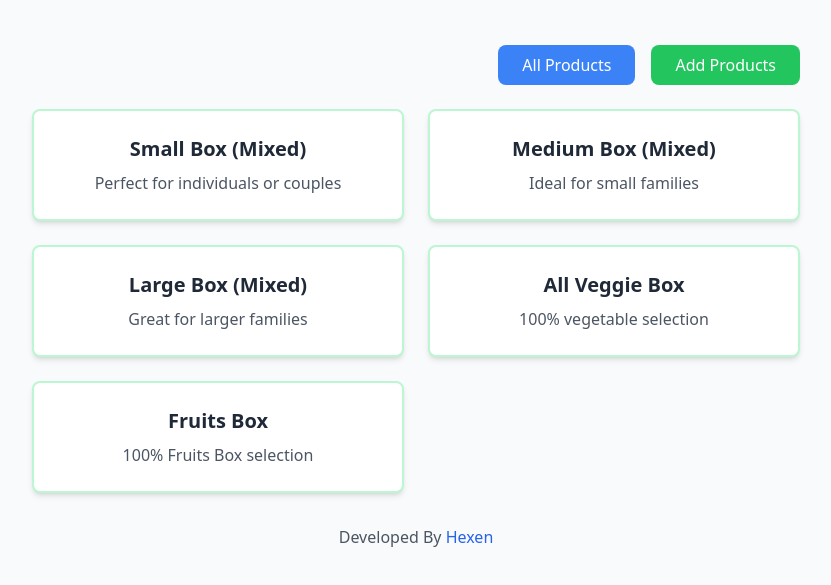
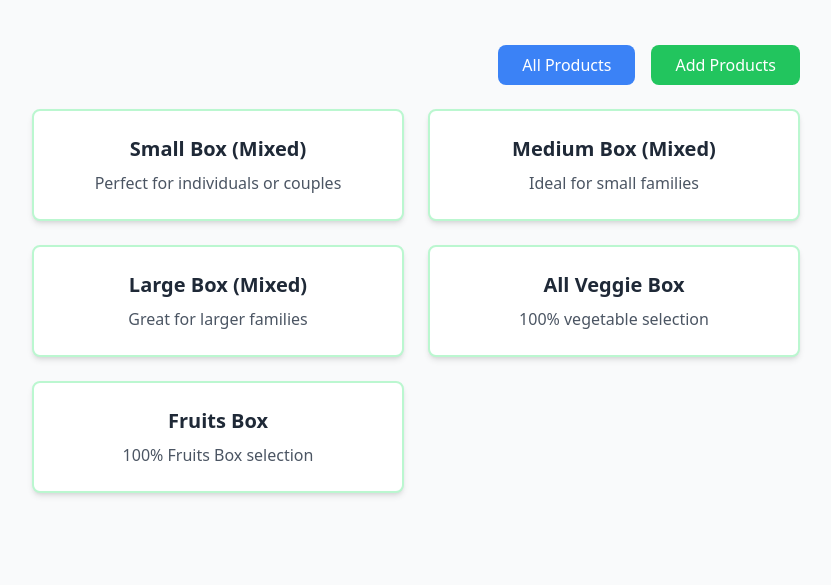
Before and after one commit to hexendevelopers/Veg-Management-Grocery-Kart, a plain HTML site: page index.html in a window 1280 px wide. Shown: the part 127-712 px from the top of the page, without its empty margins (224-1055 px from the left). Drawn offline with nearby package versions, Linux system fonts and the light colour scheme.

Commit message:
Update index.html

```diff
--- a/index.html
+++ b/index.html
@@ -258,10 +258,6 @@
         }
     </script>
 
-    <!-- Hexen Development Credit -->
-    <div class="text-center mt-8 text-gray-600">
-        <p>Developed By <a href="#"  class="text-blue-600 hover:text-blue-800">Hexen</a></p>
-    </div>
 
 
 </body>
```
